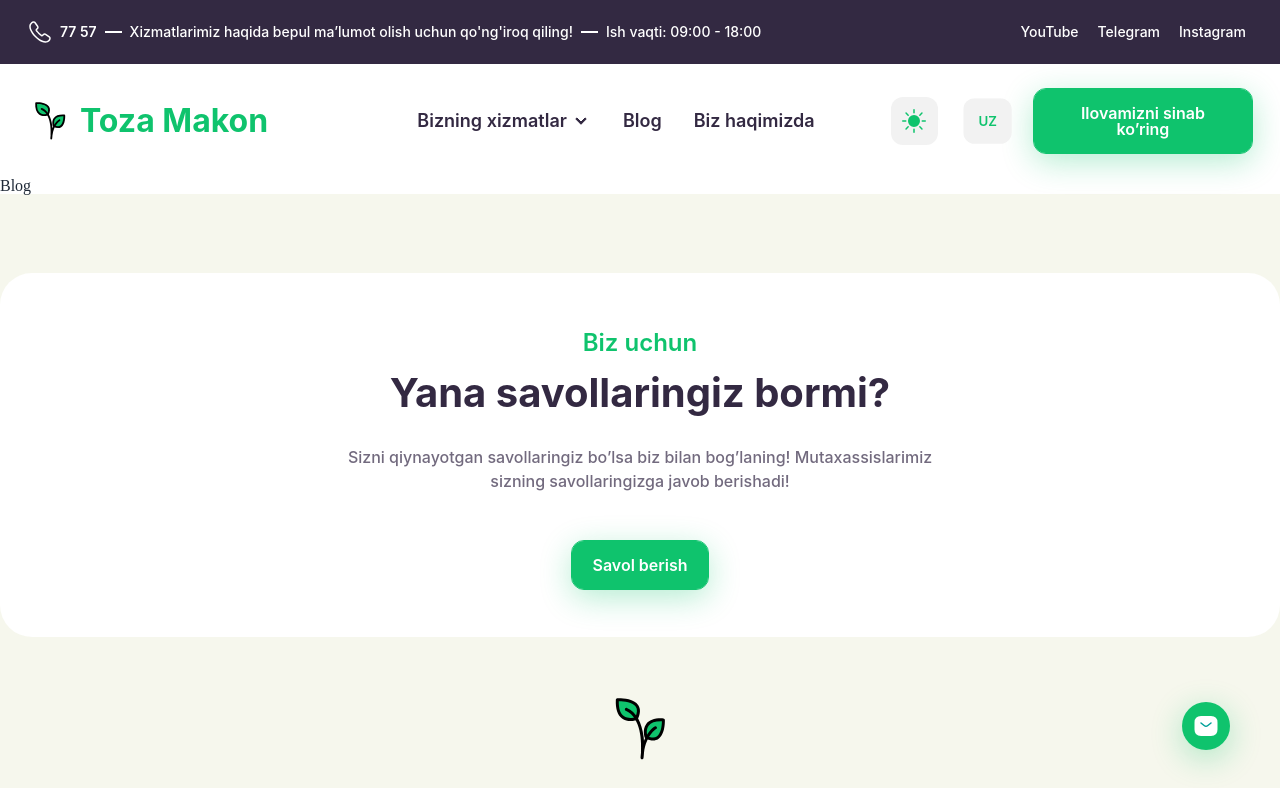
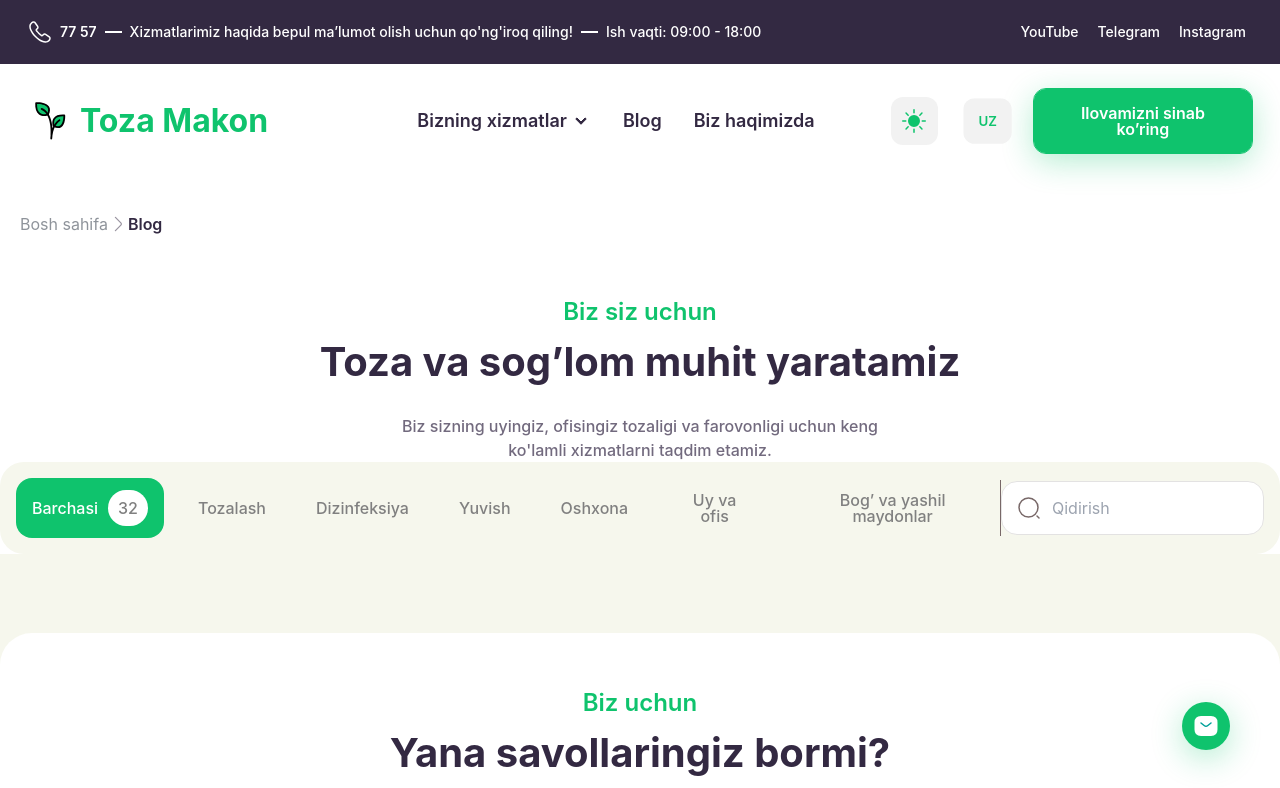
Before and after one commit to MAQSADBEK77/Hakaton-Najot-Talim, a React (Vite) app: page /blog in a window 1280 px wide. Shown: the top 788 px of the page. Built offline with nearby package versions, Linux system fonts and the light colour scheme.

Commit message:
Add filter NavBar component

```diff
--- /dev/null
+++ b/src/components/FilterNavBar.jsx
@@ -0,0 +1,37 @@
+import SearchSvg from "../../public/icons/search.svg";
+function FilterNavBar() {
+  return (
+    <div className="filter-navbar container">
+      <div className="filter-navbar-btns">
+        <button className="activeBtn">
+          Barchasi <span>32</span>
+        </button>{" "}
+        <button>
+          Tozalash <span></span>
+        </button>
+        <button>
+          Dizinfeksiya <span></span>
+        </button>
+        <button>
+          Yuvish <span></span>
+        </button>
+        <button>
+          Oshxona <span></span>
+        </button>
+        <button>
+          Uy va ofis <span></span>
+        </button>
+        <button>
+          Bog’ va yashil maydonlar <span></span>
+        </button>
+      </div>
+      <div className="icon-y"></div>
+      <form>
+        <img src={SearchSvg} />
+        <input type="search" placeholder="Qidirish" />
+      </form>
+    </div>
+  );
+}
+
+export default FilterNavBar;
--- /dev/null
+++ b/src/css/Blog.css
@@ -0,0 +1,74 @@
+.blog .bread-brumps {
+  background: var(--bg-color);
+  margin-bottom: 56px;
+}
+.filter-navbar {
+  background-color: var(--hero-bg);
+  border-radius: 24px;
+  display: flex;
+  align-items: center;
+  justify-content: space-between;
+  padding: 16px !important;
+}
+.filter-navbar-btns {
+  display: flex;
+  gap: 18px;
+}
+.filter-navbar-btns button {
+  padding: 12px 16px;
+  color: #808080;
+  font-size: 16px;
+  font-weight: 500;
+  line-height: 100%; /* 16px */
+  transition: all 0.4s;
+  border-radius: 16px;
+  display: flex;
+  gap: 10px;
+  align-items: center;
+}
+.filter-navbar-btns button span {
+  display: none;
+  color: #808080;
+}
+.filter-navbar-btns .activeBtn {
+  border-radius: 16px;
+  background: #0fc36d;
+  color: #fff;
+}
+.filter-navbar-btns .activeBtn span {
+  display: block;
+  padding: 10px;
+  border-radius: 1000px;
+  background: #fff;
+}
+.filter-navbar-btns button:hover {
+  transform: scale(105%);
+  background-color: rgb(105, 242, 105);
+  color: white;
+}
+.filter-navbar-btns button:hover span {
+  color: #808080;
+}
+.icon-y {
+  width: 1px;
+  height: 56px;
+  background: #786868;
+}
+.filter-navbar form {
+  display: flex;
+  align-items: center;
+  position: relative;
+}
+.filter-navbar form input {
+  border-radius: 16px;
+  border: 1px solid #e3e2e2;
+  background: var(--bg-color);
+  width: 263px;
+  padding: 16px 0 16px 50px;
+}
+.filter-navbar form img {
+  position: absolute;
+  top: 50%;
+  left: 16px;
+  transform: translateY(-50%);
+}
--- a/src/pages/Blog.jsx
+++ b/src/pages/Blog.jsx
@@ -1,9 +1,19 @@
-import React from 'react'
-
+import BreadBrumps from "../components/BreadBrumps";
+import FilterNavBar from "../components/FilterNavBar";
+import TitleComponent from "../components/TitleComponent";
+import "../css/Blog.css";
 function Blog() {
   return (
-    <div>Blog</div>
-  )
+    <div className="blog">
+      <BreadBrumps bread1="Bosh sahifa" bread1To="#" bread2="Blog" />
+      <TitleComponent
+        span="Biz siz uchun"
+        title="Toza va sog’lom muhit yaratamiz"
+        param="Biz sizning uyingiz, ofisingiz tozaligi va farovonligi uchun keng ko'lamli xizmatlarni taqdim etamiz."
+      />
+      <FilterNavBar />
+    </div>
+  );
 }
 
-export default Blog
+export default Blog;
```
Also changed, not shown: public/icons/search.svg (added), src/Responsive.css (line endings or trailing spaces).
